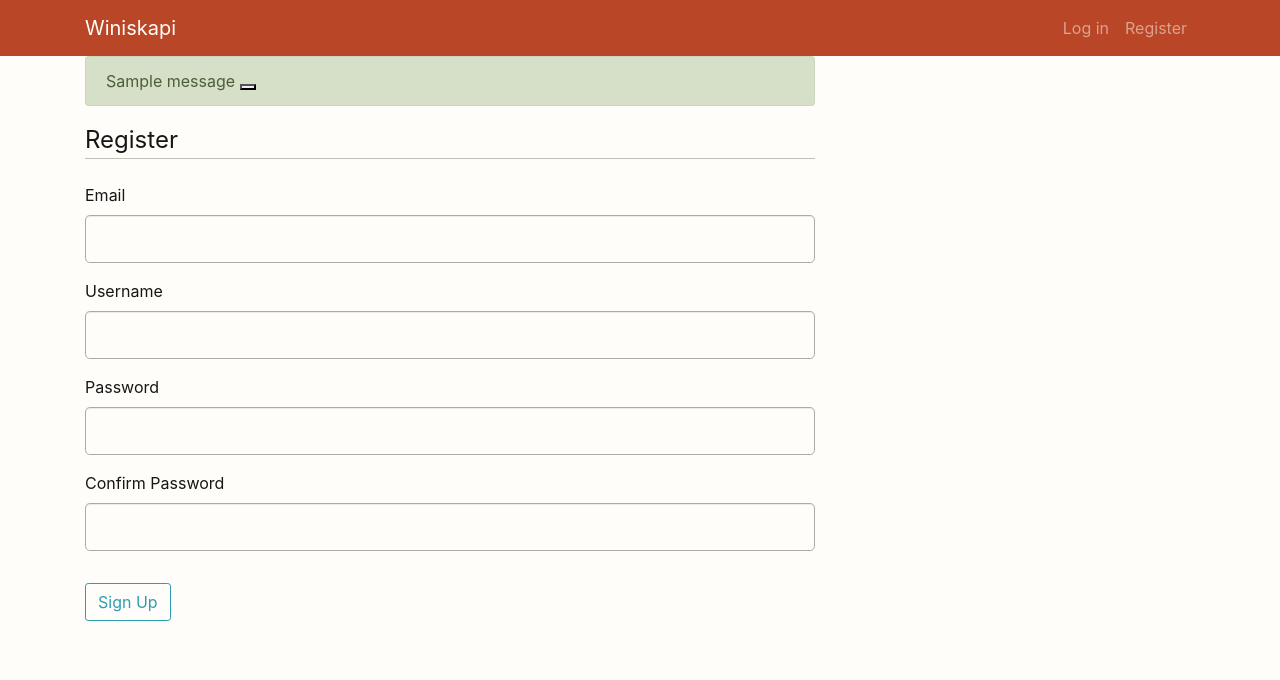
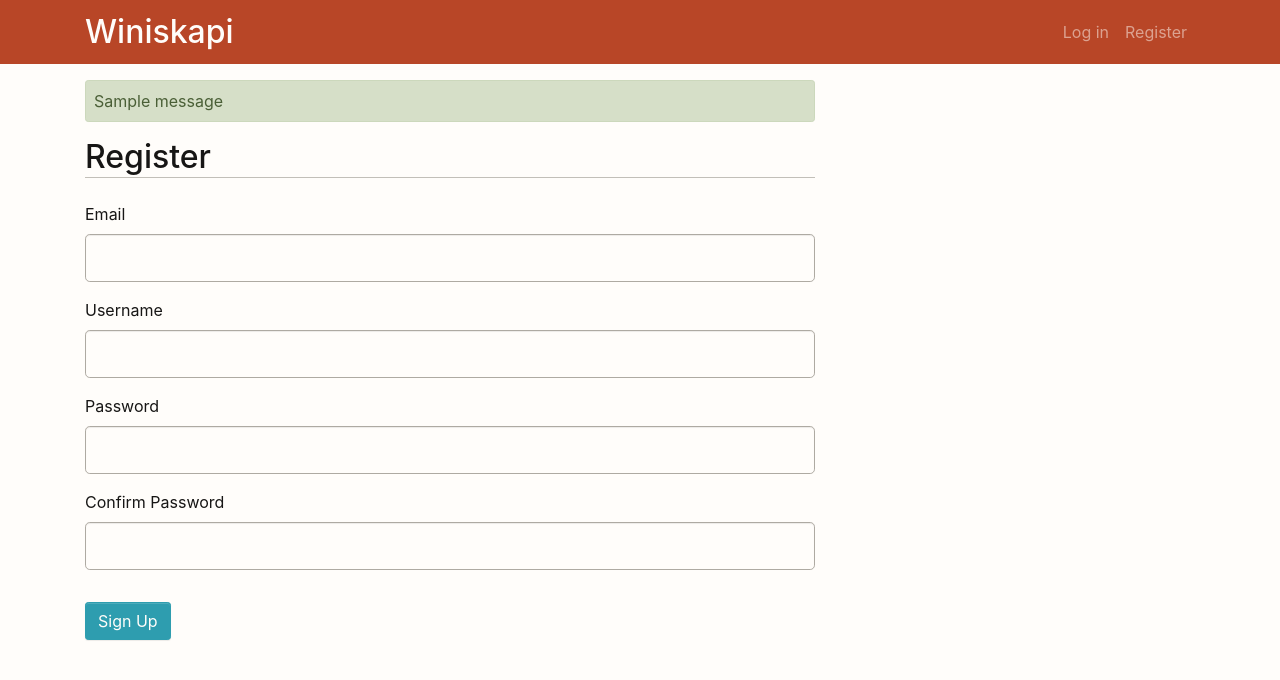
Before and after one commit to shorian/winiskapi, a Flask app: page /register in a window 1280 px wide. Shown: the top 680 px of the page. Run offline with Flask 2, Linux system fonts and the light colour scheme; tables that the repository leaves empty hold one stand-in row (values such as "Sample post"); one stand-in notice (Sample message) is shown; some libraries are stand-ins or nearby versions.

Commit message:
layout adjustments, contact info model

```diff
--- a/winiskapi/templates/base.html
+++ b/winiskapi/templates/base.html
@@ -16,7 +16,7 @@
 	 <header class="site-header">
          <nav class="navbar navbar-expand-lg navbar-dark bg-primary">
              <div class="container">
-                 <a class="navbar-brand mr-4" href="/">Winiskapi</a>
+                 <a class="navbar-brand mr-4" href="/"><h2 class="my-0">Winiskapi</h2></a>
                  <button class="navbar-toggler" type="button" data-bs-toggle="collapse" data-bs-target="#navbarNav" aria-controls="navbarNav" aria-expanded="false" aria-label="Toggle navigation">
                      <span class="navbar-toggler-icon"></span>
                  </button>
@@ -39,9 +39,9 @@
                 {% with messages = get_flashed_messages(with_categories=true) %}
                     {% if messages %}
                         {% for category, message in messages %}
-                            <div class="alert alert-{{ category }} alert-dismissible">
+                            <div class="alert alert-{{ category }} alert-dismissible my-3 p-2">
                                 {{ message }}
-                                <button type="button" class="btn-close" data-bs-dismiss="alert" aria-label="Close"></button>
+{#                                <button type="button" class="btn-close" data-bs-dismiss="alert" aria-label="Close"></button>#}
                             </div>
                         {% endfor %}
                     {% endif %}
--- a/winiskapi/templates/contacts/new_contact.html
+++ b/winiskapi/templates/contacts/new_contact.html
@@ -1,6 +1,6 @@
 {% extends "base.html" %}
 {% block content %}
-<h1>Create New Contact</h1>
+<legend class="border-bottom my-4 h2">Create New Contact</legend>
 <div id="root"></div>
 <script src={{ url_for("static", filename="dist/bundle.js") }} async defer></script>
 {% endblock %}
--- a/winiskapi/templates/home.html
+++ b/winiskapi/templates/home.html
@@ -1,4 +1,4 @@
 {% extends "base.html" %}
 {% block content %}
-    <h1>Welcome to Winiskapi!</h1>
+    <h1 class="mt-4">Welcome to Winiskapi!</h1>
 {% endblock content %}
--- a/winiskapi/templates/login.html
+++ b/winiskapi/templates/login.html
@@ -4,6 +4,7 @@
      <form method="POST" action="">
 	 	{{ form.hidden_tag() }}
         <fieldset class="form-group">
+            <legend class="border-bottom my-4 h2">Log In</legend>
             {{ render_field(form.email) }}
             {{ render_field(form.password) }}
             <div class="form-check">
@@ -12,7 +13,7 @@
             </div>
         </fieldset>
         <div class="form-group">
-	 		{{ form.submit(class="btn btn-outline-info") }}
+	 		{{ form.submit(class="btn btn-info") }}
 	 	</div>
      </form>
 {% endblock content %}
--- a/winiskapi/templates/registration.html
+++ b/winiskapi/templates/registration.html
@@ -4,14 +4,14 @@
      <form method="POST" action="">
 	 	{{ form.hidden_tag() }}
         <fieldset class="form-group">
-     		<legend class="border-bottom mt-4 mb-4">Register</legend>
+     		<legend class="border-bottom my-4 h2">Register</legend>
             {{ render_field(form.email) }}
             {{ render_field(form.username) }}
             {{ render_field(form.password) }}
             {{ render_field(form.confirm_password) }}
         </fieldset>
         <div class="form-group">
-	 		{{ form.submit(class="btn btn-outline-info") }}
+	 		{{ form.submit(class="btn btn-info") }}
 	 	</div>
      </form>
 {% endblock content %}
--- a/winiskapi/templates/reset_password.html
+++ b/winiskapi/templates/reset_password.html
@@ -5,6 +5,7 @@
 {% block page_content %}
     <div class="content-section">
         <form method="POST" action="">
+            <legend class="border-bottom my-4 h2">Create New Password</legend>
             {{ form.hidden_tag() }}
             <fieldset class="form-group">
                 <legend class="border-bottom mb-4">Reset Password</legend>
--- a/winiskapi/templates/reset_request.html
+++ b/winiskapi/templates/reset_request.html
@@ -5,7 +5,7 @@
         <form method="POST" action="">
             {{ form.hidden_tag() }}
             <fieldset class="form-group">
-                <legend class="border-bottom mb-4">Reset Password</legend>
+         		<legend class="border-bottom my-4 h2">Reset Password</legend>
                     {{ render_field(form.email) }}
             </fieldset>
             <div class="form-group">
```
Also changed, not shown: winiskapi/models.py (+21 -1 lines).
